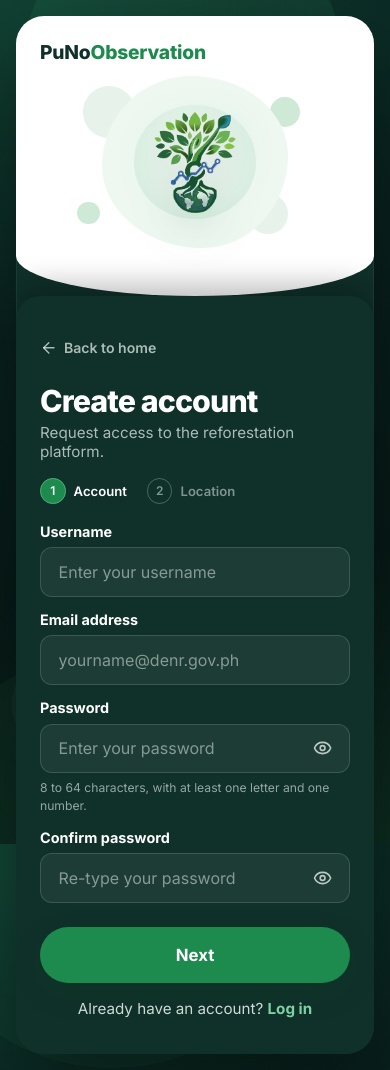
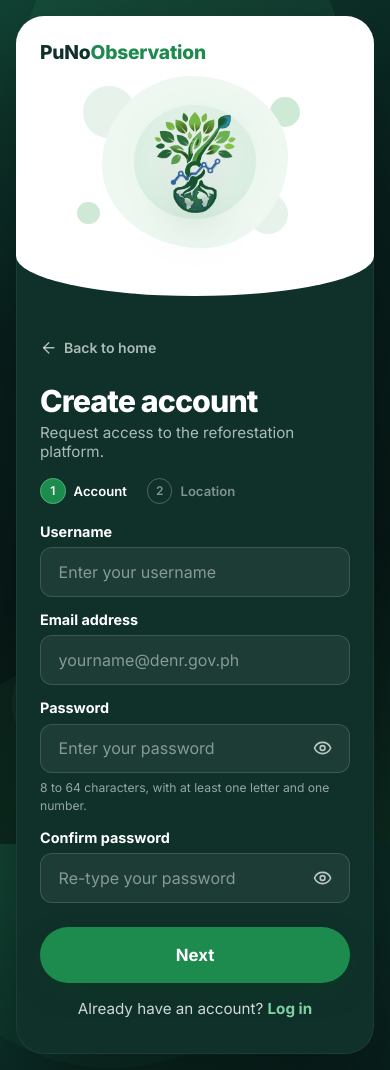
Before and after one commit to amcmarteen-star/punoobservation, a Flask app: page /register in a window 390 px wide. Run offline with Flask 3, Linux system fonts and the light colour scheme; some libraries are stand-ins or nearby versions.

Commit message:
Update auth page styles

```diff
--- a/app/static/css/auth.css
+++ b/app/static/css/auth.css
@@ -303,22 +303,6 @@ html:has(> body.lg-body) { height: 100%; scrollbar-gutter: auto; }
     .lg-tag, .lg-foot { text-align: center; }
     .lg-foot { display: none; }
     .lg-form-side { padding: 2rem 1.5rem 2.25rem; }
-
-    /* The white band with the logo stays put while the page scrolls, and
-       the form slides up over it. overflow: clip (not hidden) keeps the
-       rounded corners without making the card a scroll box, which would
-       stop the band from sticking. */
-    .lg-card { overflow: clip; }
-    .lg-art {
-        position: sticky;
-        top: 0;
-        z-index: 0;
-    }
-    .lg-form-side {
-        background: #10302a;
-        border-radius: 24px 24px 0 0;
-        box-shadow: 0 -12px 28px rgba(0, 0, 0, 0.25);
-    }
 }
 @media (prefers-reduced-motion: no-preference) {
     .lg-card { animation: lg-in 420ms cubic-bezier(.2, .7, .2, 1) both; }
```
